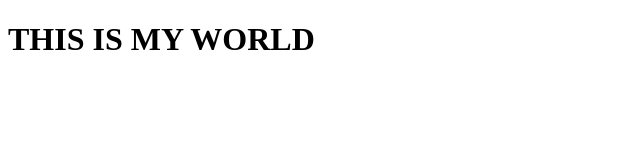
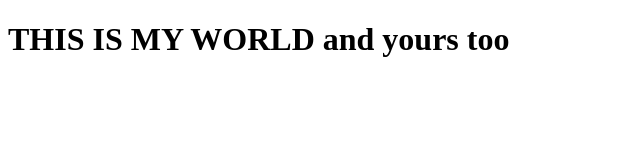
Before and after one commit to priteshvermaa/testing, a plain HTML site: page index.html in a window 1280 px wide. Shown: the whole page, without its empty margins (0-640 px from the left). Drawn offline with Linux system fonts and the light colour scheme.

Commit message:
Update index.html

```diff
--- a/index.html
+++ b/index.html
@@ -9,7 +9,7 @@
 		<title>PLANET-MARKER</title>
 		<meta charset="utf-8" />
 <body>
-<h1>THIS IS MY WORLD</h1>
+<h1>THIS IS MY WORLD and yours too</h1>
 
 
 	</body>
```
